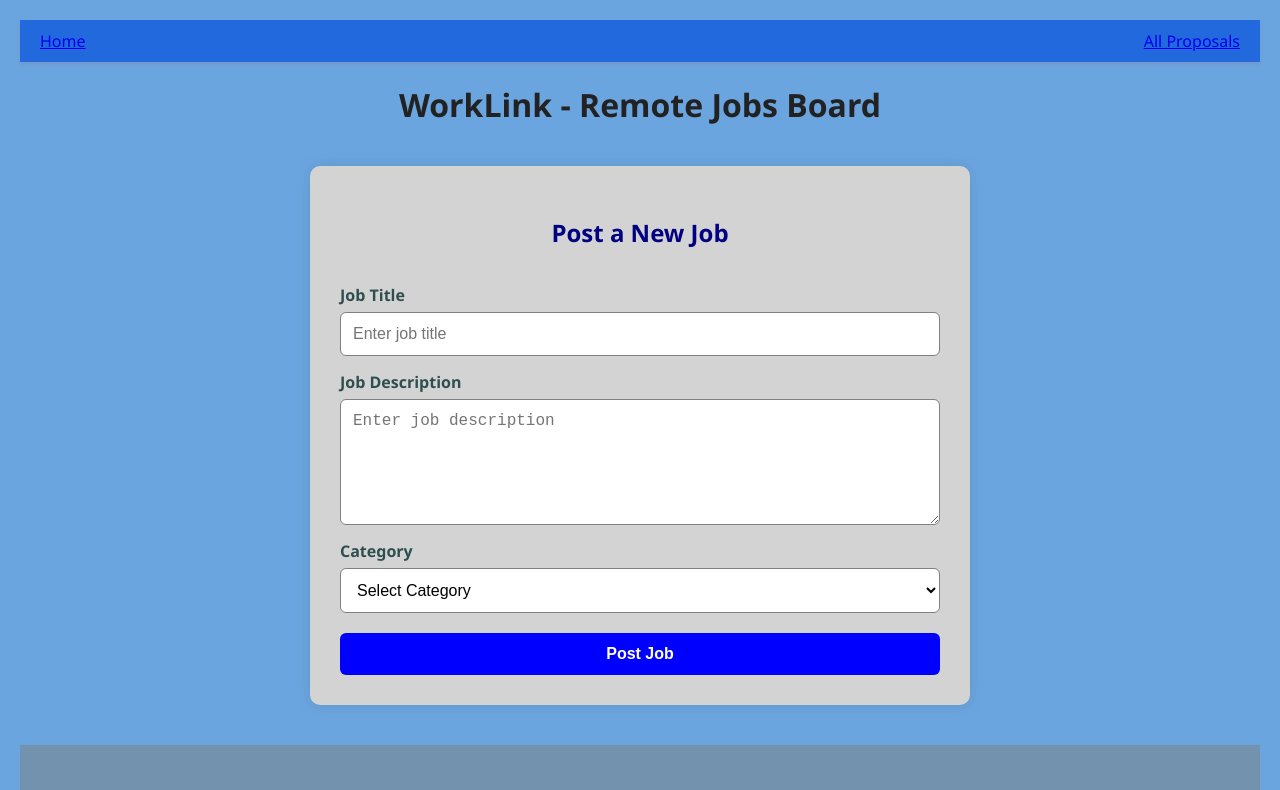
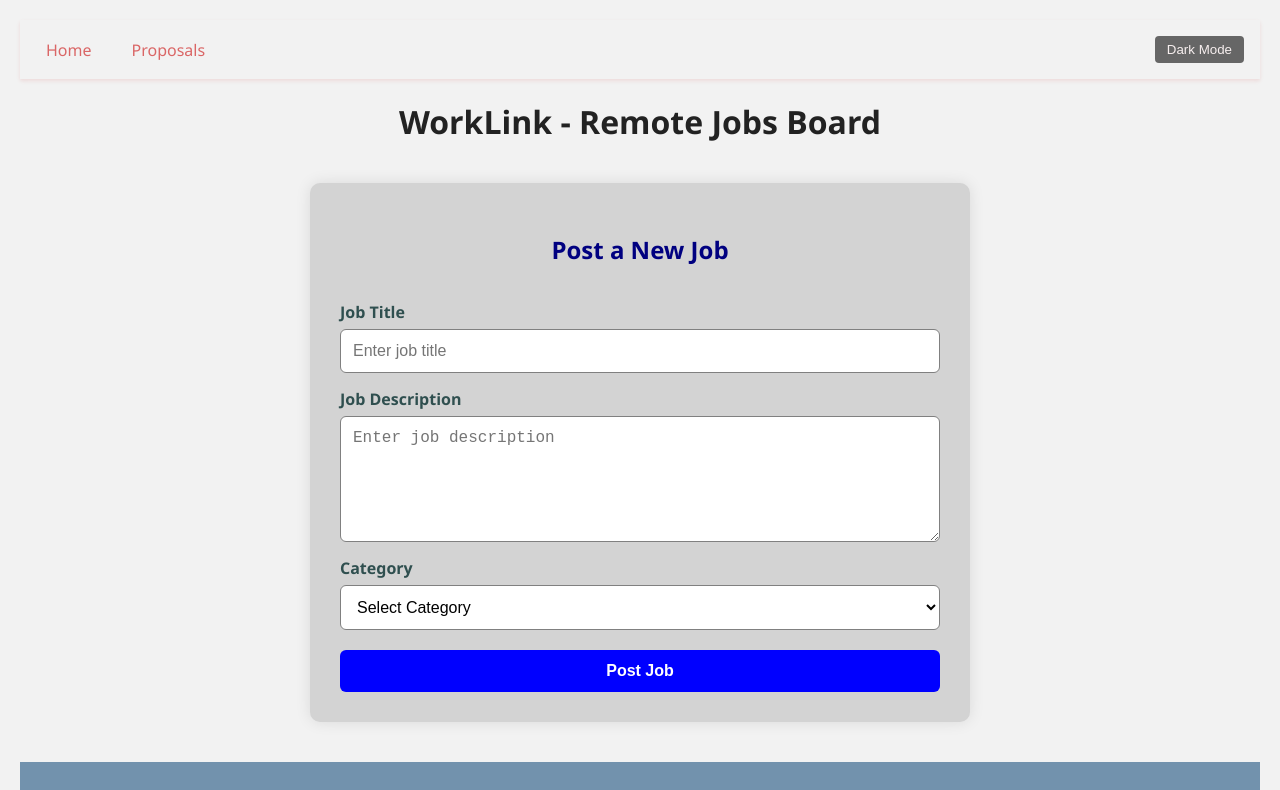
Before and after one commit to Danbradleystakusopere/worklink, a React (Create React App) app: page / in a window 1280 px wide. Shown: the top 790 px of the page. Built offline with nearby package versions, Linux system fonts and the light colour scheme; data requests are answered from the project's data file.

Commit message:
added light and dark mode

```diff
--- a/src/App.css
+++ b/src/App.css
@@ -44,3 +44,41 @@ h1 {
     transform: rotate(360deg);
   }
 }
+
+
+
+.navbar {
+  display: flex;
+  justify-content: space-between;
+  align-items: center;
+  background-color: inherit;
+  padding: 1rem;
+}
+
+.navbar a {
+  margin: 0 10px;
+  color: inherit;
+  text-decoration: none;
+}
+
+.navbar button {
+  padding: 6px 12px;
+  border: none;
+  background-color: #666;
+  color: rgb(247, 239, 239);
+  border-radius: 4px;
+  cursor: pointer;
+}
+.App.light {
+  background-color: #f2f2f2;
+  color: #000;
+}
+
+.App.dark {
+  background-color: #121212;
+  color: #fff;
+}
+
+.App {
+  transition: background-color 0.3s ease, color 0.3s ease;
+}
--- a/src/components/NavBar.css
+++ b/src/components/NavBar.css
@@ -4,7 +4,7 @@
   display: flex;
   justify-content: space-between;
   align-items: center;
-  color: white;
+  color: rgb(218, 102, 102);
   box-shadow: 0 2px 4px rgba(192, 5, 5, 0.1);
 }
 
--- a/src/components/NavBar.jsx
+++ b/src/components/NavBar.jsx
@@ -1,12 +1,16 @@
-
 import { Link } from "react-router-dom";
 import "./NavBar.css";
 
-function NavBar() {
+function NavBar({ darkMode, toggleDarkMode }) {
   return (
     <nav className="navbar">
-      <Link to="/">Home</Link>
-      <Link to="/proposals">All Proposals</Link>
+      <div className="nav-links">
+        <Link to="/">Home</Link>
+        <Link to="/proposals">Proposals</Link>
+      </div>
+      <button onClick={toggleDarkMode}>
+        {darkMode ? "☀ Light Mode" : " Dark Mode"}
+      </button>
     </nav>
   );
 }
```
